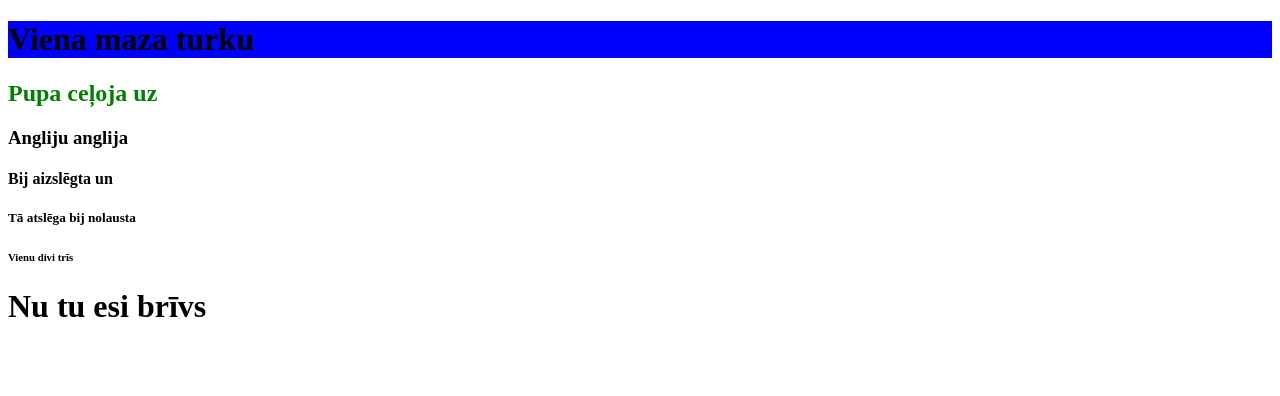
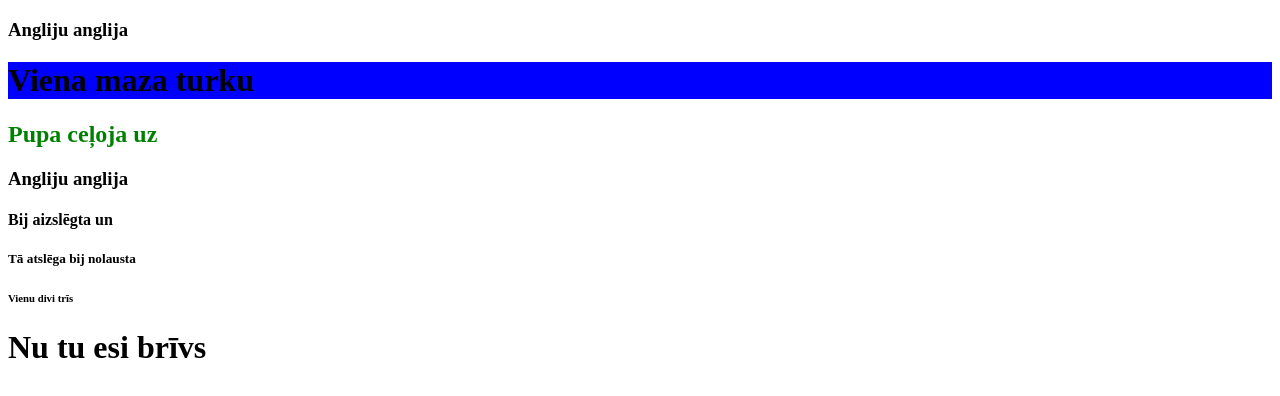
Before and after one commit to Dacetole123/w3bpage_style, a plain HTML site: page index.html in a window 1280 px wide. Drawn offline with Linux system fonts and the light colour scheme.

Commit message:
Update index.html

```diff
--- a/index.html
+++ b/index.html
@@ -1,6 +1,6 @@
 <!DOCTYPE html>
 <html>
-
+<h3 style="text-align:centre;">Angliju anglija</h3>
 <head>
 </head>
 
```
